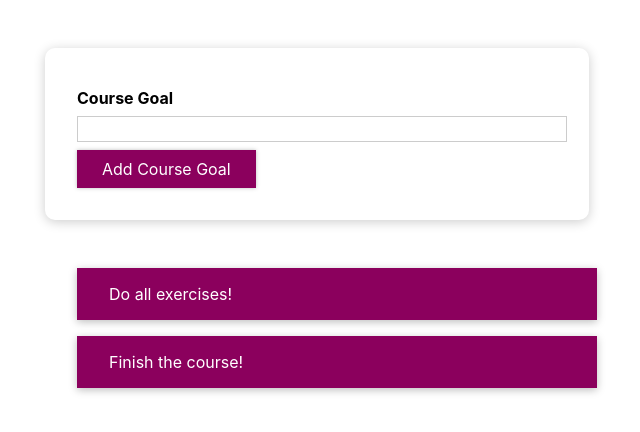
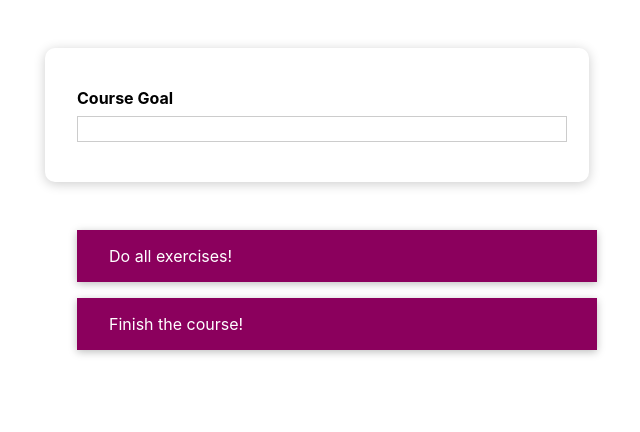
Before and after one commit to hafsasaleem27/course-goals, a React (Create React App) app: page / in a window 1280 px wide. Shown: the top 432 px of the page, without its empty margins (323-963 px from the left). Built offline with nearby package versions, Linux system fonts and the light colour scheme.

Commit message:
used CSS Modules to scope styles

```diff
--- a/src/components/UI/Button/Button.js
+++ b/src/components/UI/Button/Button.js
@@ -1,25 +1,38 @@
-import styled from "styled-components";
-import "./Button.css";
+// import styled from "styled-components";
+import React from 'react';
+import styles from './Button.module.css';
+// import "./Button.css";
 
-const Button = styled.button`
-  font: inherit;
-  color: white;
-  background-color: #8b005d;
-  border: 1px solid #8b005d;
-  padding: 0.5rem 1.5rem;
-  box-shadow: 0 0 4px rgba(0, 0, 0, 0.26);
-  cursor: pointer;
+// const Button = styled.button`
+//   width: 100%;
+//   font: inherit;
+//   color: white;
+//   background-color: #8b005d;
+//   border: 1px solid #8b005d;
+//   padding: 0.5rem 1.5rem;
+//   box-shadow: 0 0 4px rgba(0, 0, 0, 0.26);
+//   cursor: pointer;
 
-  &:focus {
-    outline: none;
-  }
+//   @media (min-width: 768px) {
+//     width: auto;
+//   }
 
-  &:active,
-  &:hover {
-    background: #ac0e77;
-    border-color: #ac0e77;
-    box-shadow: 0 0 8px rgba(0, 0, 0, 0.26);
-  }
-`;
+//   &:focus {
+//     outline: none;
+//   }
+
+//   &:active,
+//   &:hover {
+//     background: #ac0e77;
+//     border-color: #ac0e77;
+//     box-shadow: 0 0 8px rgba(0, 0, 0, 0.26);
+//   }
+// `;
+
+const Button = (props) => {
+    <button type={props.type} className={styles}>
+      {props.children}
+    </button>
+};
 
 export default Button;
```
Also changed, not shown: src/components/UI/Button/Button.module.css (renamed from src/components/UI/Button/Button.css).
